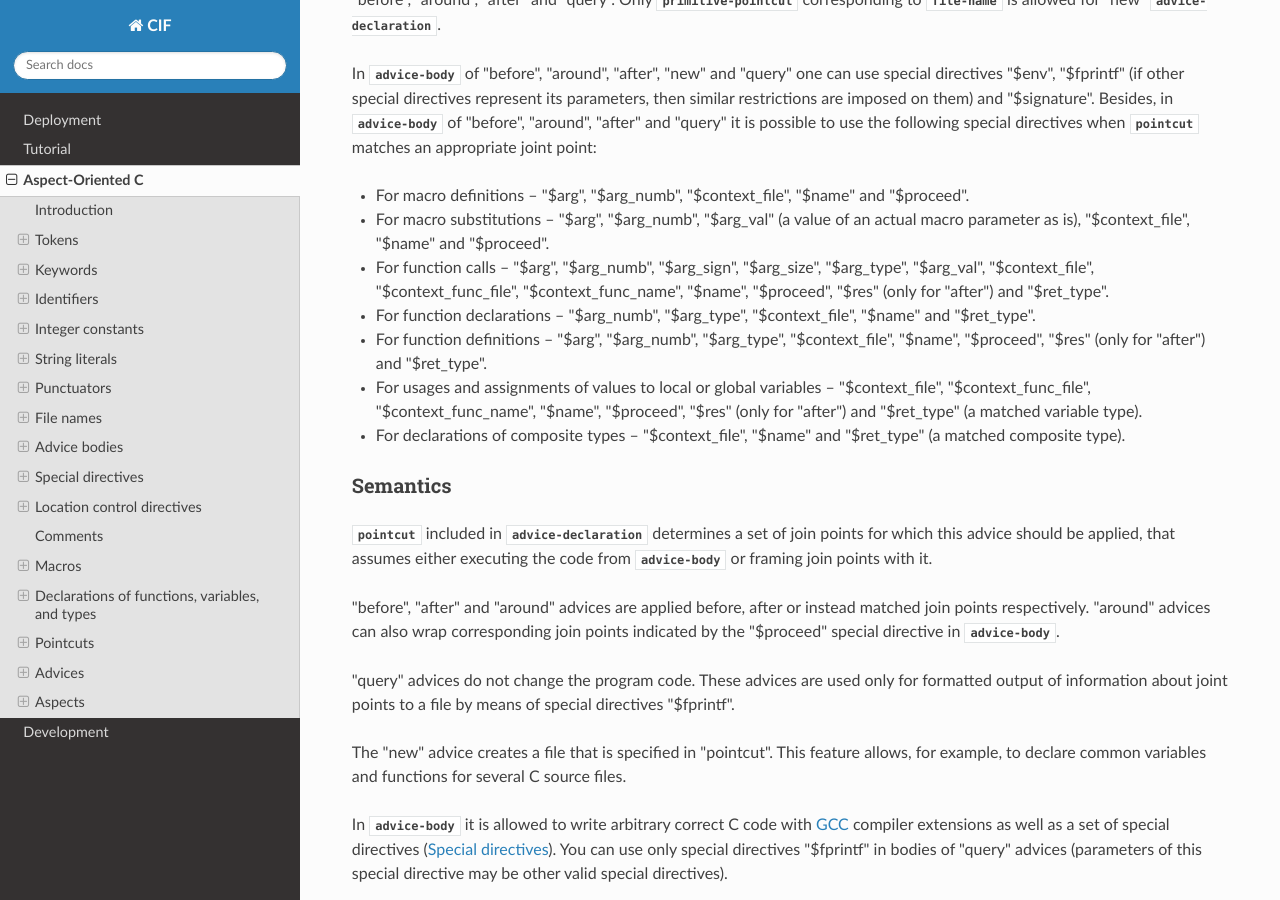
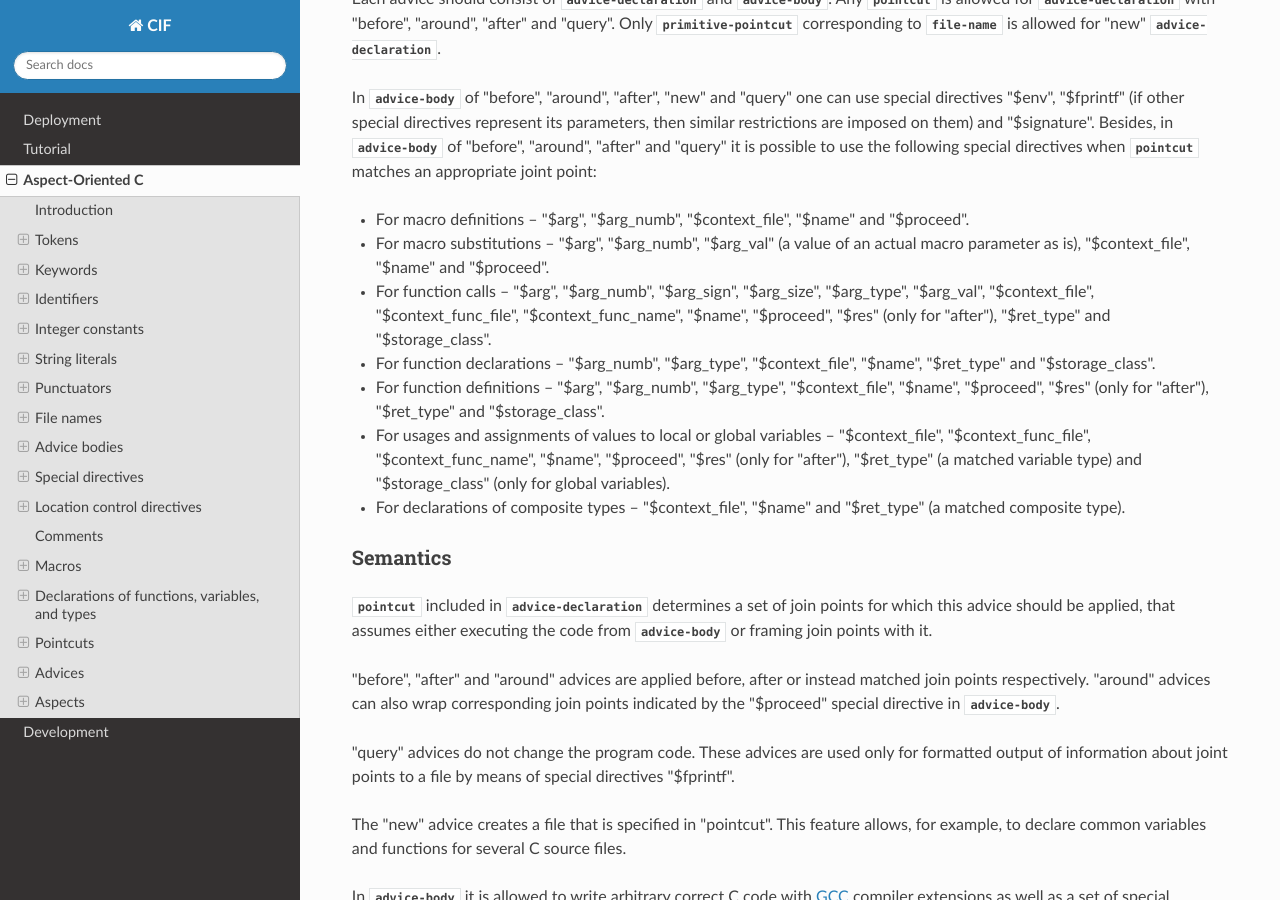
Before and after one commit to ldv-klever/cif, a Sphinx documentation site: the page built from docs/aoc.rst, in a window 1280 px wide and 900 px high, scrolled down 15225 px. Built offline with Sphinx 7.4.7 and the Read the Docs theme 2.0.0, drawn with Linux system fonts in a browser that asks for light colours; some of the changed text lies outside the part shown.

Commit message:
Update Aspectator supporting $storage_class, describe and test it

```diff
--- a/docs/aoc.rst
+++ b/docs/aoc.rst
@@ -447,7 +447,7 @@ All special directives start with the **$** symbol which cannot be used in the C
 `identifier` defines a type of special directive.
 The following types of special directives are supported: **$arg**, **$arg_numb**, **$arg_sign**, **$arg_size**,
 **$arg_type**, **$arg_val**, **$context_file**, **$context_func_file**, **$context_func_name**, **$env**, **$fprintf**,
-**$name**, **$proceed**, **$res**, **$ret_type**, **$signature** and **$this**.
+**$name**, **$proceed**, **$res**, **$ret_type**, **$storage_class**, **$signature** and **$this**.
 It is forbidden to use digits in `identifier` of `special-directive`.
 This is done to avoid collisions of identifiers with `aoc-integer-constant` that may be a part of special directives.
 
@@ -507,6 +507,7 @@ The remaining special directives are substituted at aspect weaving as follows:
 * **$proceed** -- a join point itself, for example, an original function call.
 * **$res** -- a function return value (it is provided by a special variable).
 * **$ret_type** -- a type of function's return value or variable or a composite type (it is provided via *typedef*).
+* **$storage_class** -- a storage class of a function or global variable.
 
 .. [#] This file is created if it does not exist.
 
@@ -844,13 +845,14 @@ special directives when `pointcut` matches an appropriate joint point:
   \"$context_file\", \"$name\" and \"$proceed\".
 * For function calls -- \"$arg\", \"$arg_numb\", \"$arg_sign\", \"$arg_size\", \"$arg_type\", \"$arg_val\",
   \"$context_file\", \"$context_func_file\", \"$context_func_name\", \"$name\", \"$proceed\", \"$res\"
-  (only for \"after\") and \"$ret_type\".
-* For function declarations -- \"$arg_numb\", \"$arg_type\", \"$context_file\", \"$name\" and \"$ret_type\".
+  (only for \"after\"), \"$ret_type\" and \"$storage_class\".
+* For function declarations -- \"$arg_numb\", \"$arg_type\", \"$context_file\", \"$name\", \"$ret_type\" and
+  \"$storage_class\".
 * For function definitions -- \"$arg\", \"$arg_numb\", \"$arg_type\", \"$context_file\", \"$name\",
-  \"$proceed\", \"$res\" (only for \"after\") and \"$ret_type\".
+  \"$proceed\", \"$res\" (only for \"after\"), \"$ret_type\" and \"$storage_class\".
 * For usages and assignments of values to local or global variables -- \"$context_file\", \"$context_func_file\",
-  \"$context_func_name\", \"$name\", \"$proceed\", \"$res\" (only for \"after\") and \"$ret_type\"
-  (a matched variable type).
+  \"$context_func_name\", \"$name\", \"$proceed\", \"$res\" (only for \"after\"), \"$ret_type\" (a matched variable
+  type) and \"$storage_class\" (only for global variables).
 * For declarations of composite types -- \"$context_file\", \"$name\" and \"$ret_type\" (a matched composite
   type).
 
```
Also changed, not shown: 8 other files.
